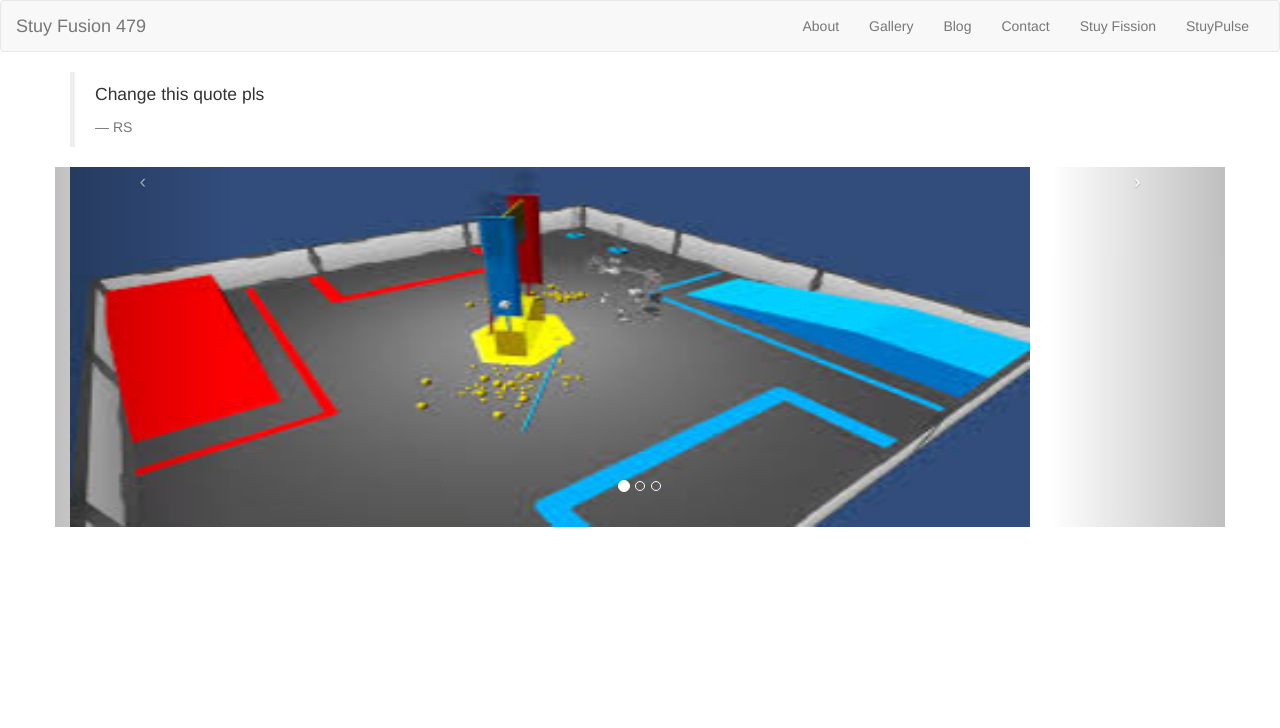
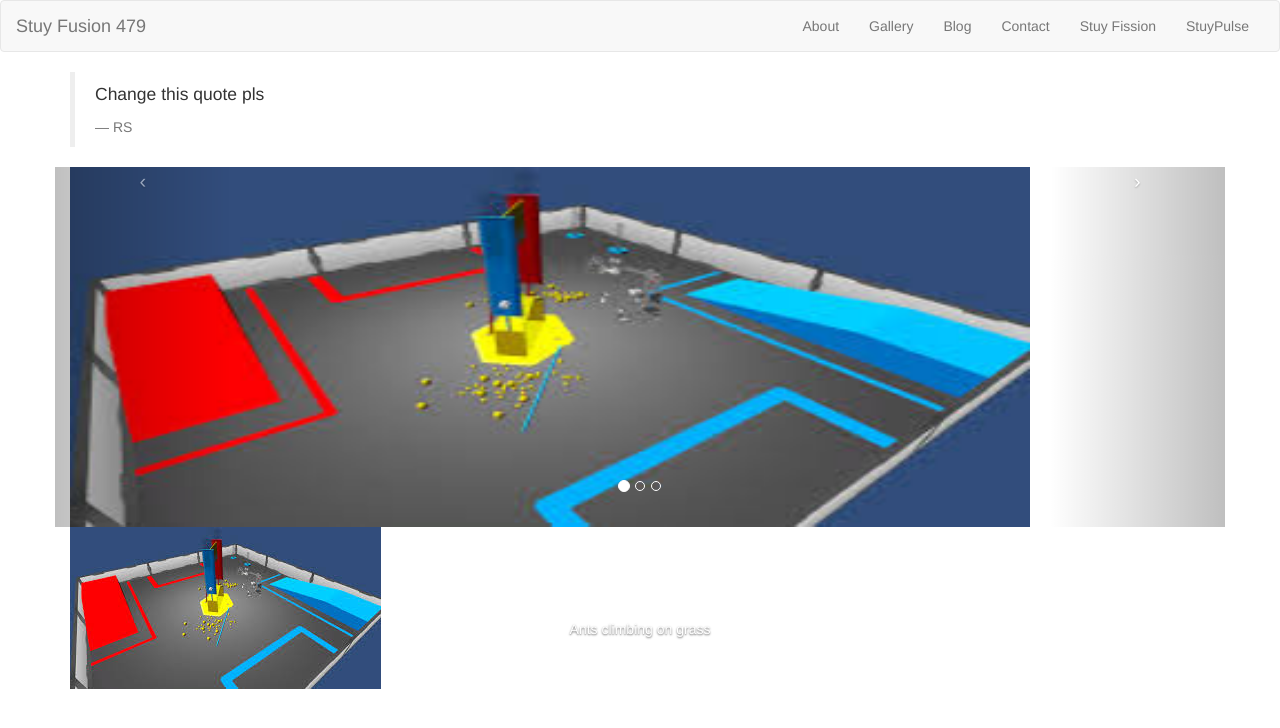
Before and after one commit to stuyfusion/stuyfusion.github.io, a Jekyll site: the page built from index.html, in a window 1280 px wide. Shown: the top 728 px of the page. Built offline with Jekyll 4.4.1, drawn with Linux system fonts in a browser that asks for light colours; nearby versions of some CDN libraries.

Commit message:
Update index.html

```diff
--- a/index.html
+++ b/index.html
@@ -27,3 +27,14 @@ layout: default
   <a class="carousel-control left" href="#myCarousel" data-slide="prev">&lsaquo;</a>
   <a class="carousel-control right" href="#myCarousel" data-slide="next">&rsaquo;</a>
 </div>
+
+<div id="carousel-example-generic" class="carousel slide container" data-ride="carousel" style="margin: 0 auto;">
+  <div class="carousel-inner">
+    <div class="item active">
+      <img src="images/image1.jpg" alt="Ants climbing on grass">
+      <div class="carousel-caption">
+        Ants climbing on grass
+      </div>
+    </div>
+  </div>
+</div>
```
